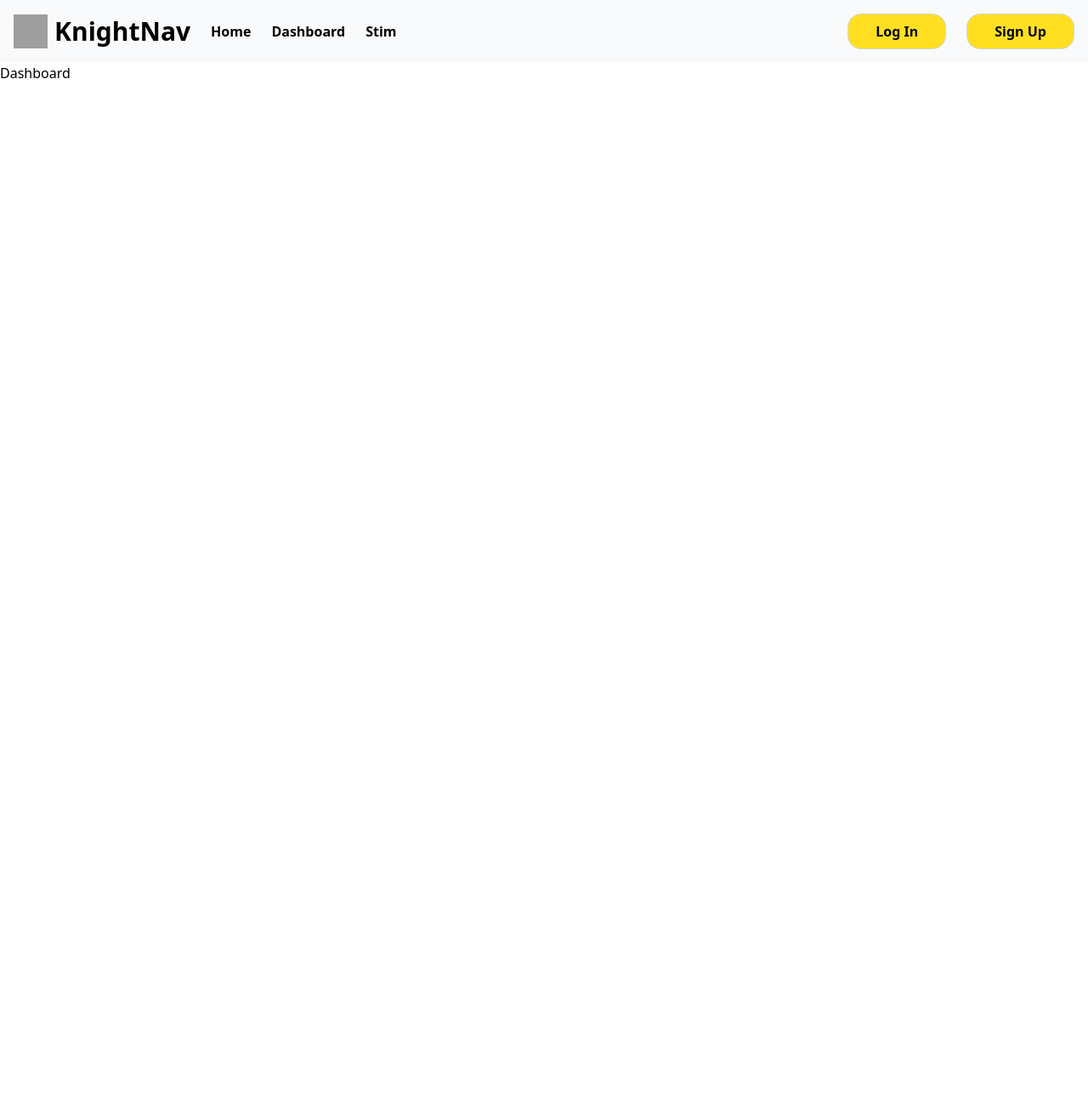
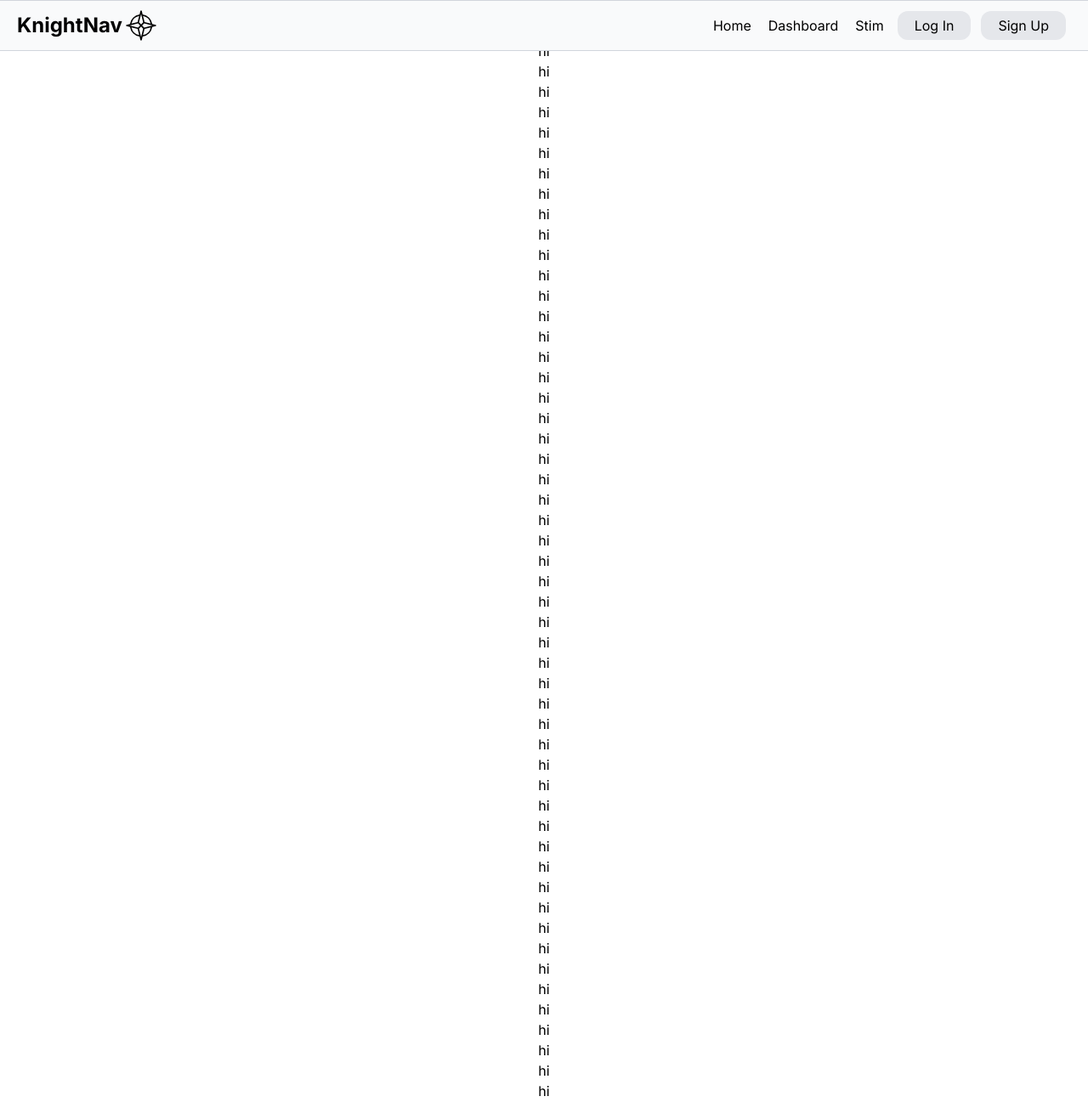
Before and after one commit to NotGuneet993/mern-proj, a React (Vite) app in the folder frontend/: page /dashboard in a window 1280 px wide. Shown: the top 1297 px of the page at 85% size. Before the commit the page ends 800 px from the top, so only its background shows below. Built offline with nearby package versions, Linux system fonts and the light colour scheme; grey boxes are pictures that could not be loaded.

Commit message:
fixed navbar

```diff
--- a/frontend/package.json
+++ b/frontend/package.json
@@ -13,6 +13,7 @@
     "@tailwindcss/vite": "^4.0.9",
     "react": "^19.0.0",
     "react-dom": "^19.0.0",
+    "react-icons": "^5.5.0",
     "react-router-dom": "^7.2.0",
     "tailwindcss": "^4.0.9"
   },
--- a/frontend/src/App.css
+++ b/frontend/src/App.css
@@ -1,2 +1,14 @@
+@import url('https://fonts.googleapis.com/css2?family=Inter:wght@400;700&display=swap');
 @import "tailwindcss";
 @layer  theme, base, components, utilities;
+
+* {
+    box-sizing: border-box;
+    font-family: 'Inter', sans-serif;
+    font-weight: 400;
+}
+
+
+h1, h2, h3 {
+    font-weight: 700;
+}
--- a/frontend/src/App.tsx
+++ b/frontend/src/App.tsx
@@ -7,9 +7,12 @@ import LoginPage from './pages/LoginPage'
 import DashboardPage from './pages/DashboardPage'
 import StimPage from './pages/StimPage'
 
+
+// the navbar should be fixed and on top
+
 function App() {
   return (
-    <div className="App h-screen w-screen overflow-hidden">
+    <div className="App box-border h-screen w-screen">
       <Navbar />
       <Routes>
         <Route path='/' element={<LandingPage />} />
--- a/frontend/src/components/Navbar.tsx
+++ b/frontend/src/components/Navbar.tsx
@@ -1,23 +1,33 @@
-import { NavLink } from "react-router-dom";
-import map from "../assets/map.svg"
-import GetStartedButton from "./GetStartedButton";
+import { NavLink, useNavigate } from "react-router-dom";
+import { PiCompassRoseLight } from "react-icons/pi";
 
 export default function Navbar() {
 
+    const navigate = useNavigate();
+
+    const goToSignUp = () => {
+        navigate('/get-started')
+    }
+
+    const liTextStyle = "hidden sm:inline-block p-2.5 text-1.5xl cursor-pointer hover:text-yellow-400 duration-300 ease-in-out";
+    const buttonStyle = "text-1.5xl px-[20px] py-[5px] bg-gray-200 rounded-xl hover:bg-gray-400/75 cursor-pointer";
+
     return (
-        <nav className="flex justify-between items-center p-4 bg-gray-50 text-black">
-            <ul className="flex items-center space-x-6 list-none">
-                <li><NavLink to="/" className="flex items-center space-x-2">
-                    <img src={map} alt="logo" className="w-10 h-10" />
-                    <span className="font-bold text-3xl">KnightNav</span>
-                </NavLink></li>
-                <li><NavLink to="/" className="font-bold">Home</NavLink></li>
-                <li><NavLink to="/dashboard" className="font-bold">Dashboard</NavLink></li>
-                <li><NavLink to="/stim" className="font-bold">Stim</NavLink></li>
-            </ul>
-            <ul className="flex items-center space-x-6 list-none">
-                <li><GetStartedButton buttonText="Log In"/></li>
-                <li><GetStartedButton buttonText="Sign Up"/></li>
+        <nav
+            className= "w-screen h-[60px] fixed flex justify-between items-center py-2 px-[20px] bg-gray-50 border-t border-b border-gray-300 "
+        >
+
+            <NavLink to='/'><h1 className="flex items-center text-2xl cursor-pointer hover:text-yellow-400 duration-300 ease-in-out">
+                KnightNav <PiCompassRoseLight className="text-4xl m-1"/>
+            </h1></NavLink>
+
+            <ul className="list-none ">
+                <li className={liTextStyle}><NavLink to='/' className='no-underline'>Home</NavLink></li>
+                <li className={liTextStyle}><NavLink to='/dashboard' className='no-underline'>Dashboard</NavLink></li>
+                <li className={liTextStyle}><NavLink to='/stim' className='no-underline'>Stim</NavLink></li>
+
+                <li className="inline-block p-1.5"><button className={buttonStyle} onClick={goToSignUp}>Log In</button></li>
+                <li className="inline-block p-1.5"><button className={buttonStyle} onClick={goToSignUp}>Sign Up</button></li>
             </ul>
         </nav>
     );
--- a/frontend/src/pages/DashboardPage.tsx
+++ b/frontend/src/pages/DashboardPage.tsx
@@ -1,6 +1,103 @@
 export default function DashboardPage() {
 
     return (
-        <p>Dashboard</p>
+        <div className="text-center">
+            <p>hi</p>
+            <p>hi</p>
+            <p>hi</p>
+            <p>hi</p>
+            <p>hi</p>
+            <p>hi</p>
+            <p>hi</p>
+            <p>hi</p>
+            <p>hi</p>
+            <p>hi</p>
+            <p>hi</p>
+            <p>hi</p>
+            <p>hi</p>
+            <p>hi</p>
+            <p>hi</p>
+            <p>hi</p>
+            <p>hi</p>
+            <p>hi</p>
+            <p>hi</p>
+            <p>hi</p>
+            <p>hi</p>
+            <p>hi</p>
+            <p>hi</p>
+            <p>hi</p>
+            <p>hi</p>
+            <p>hi</p>
+            <p>hi</p>
+            <p>hi</p>
+            <p>hi</p>
+            <p>hi</p>
+            <p>hi</p>
+            <p>hi</p>
+            <p>hi</p>
+            <p>hi</p>
+            <p>hi</p>
+            <p>hi</p>
+            <p>hi</p>
+            <p>hi</p>
+            <p>hi</p>
+            <p>hi</p>
+            <p>hi</p>
+            <p>hi</p>
+            <p>hi</p>
+            <p>hi</p>
+            <p>hi</p>
+            <p>hi</p>
+            <p>hi</p>
+            <p>hi</p>
+            <p>hi</p>
+            <p>hi</p>
+            <p>hi</p>
+            <p>hi</p>
+            <p>hi</p>
+            <p>hi</p>
+            <p>hi</p>
+            <p>hi</p>
+            <p>hi</p>
+            <p>hi</p>
+            <p>hi</p>
+            <p>hi</p>
+            <p>hi</p>
+            <p>hi</p>
+            <p>hi</p>
+            <p>hi</p>
+            <p>hi</p>
+            <p>hi</p>
+            <p>hi</p>
+            <p>hi</p>
+            <p>hi</p>
+            <p>hi</p>
+            <p>hi</p>
+            <p>hi</p>
+            <p>hi</p>
+            <p>hi</p>
+            <p>hi</p>
+            <p>hi</p>
+            <p>hi</p>
+            <p>hi</p>
+            <p>hi</p>
+            <p>hi</p>
+            <p>hi</p>
+            <p>hi</p>
+            <p>hi</p>
+            <p>hi</p>
+            <p>hi</p>
+            <p>hi</p>
+            <p>hi</p>
+            <p>hi</p>
+            <p>hi</p>
+            <p>hi</p>
+            <p>hi</p>
+            <p>hi</p>
+            <p>hi</p>
+            <p>hi</p>
+            <p>hi</p>
+            <p>hi</p>
+        </div>
     );
 }
--- a/frontend/src/pages/LandingPage.tsx
+++ b/frontend/src/pages/LandingPage.tsx
@@ -4,7 +4,7 @@ import GetStartedButton from "../components/GetStartedButton";
 export default function LandingPage() {
 
     return (
-        <div className="flex h-screen overflow-hidden">
+        <div className="box-border flex h-screen">
 
             <div className="w-1/2 h-full">
                 <img
```
Also changed, not shown: 1 other file (tests, documents, lock files or other folders).
